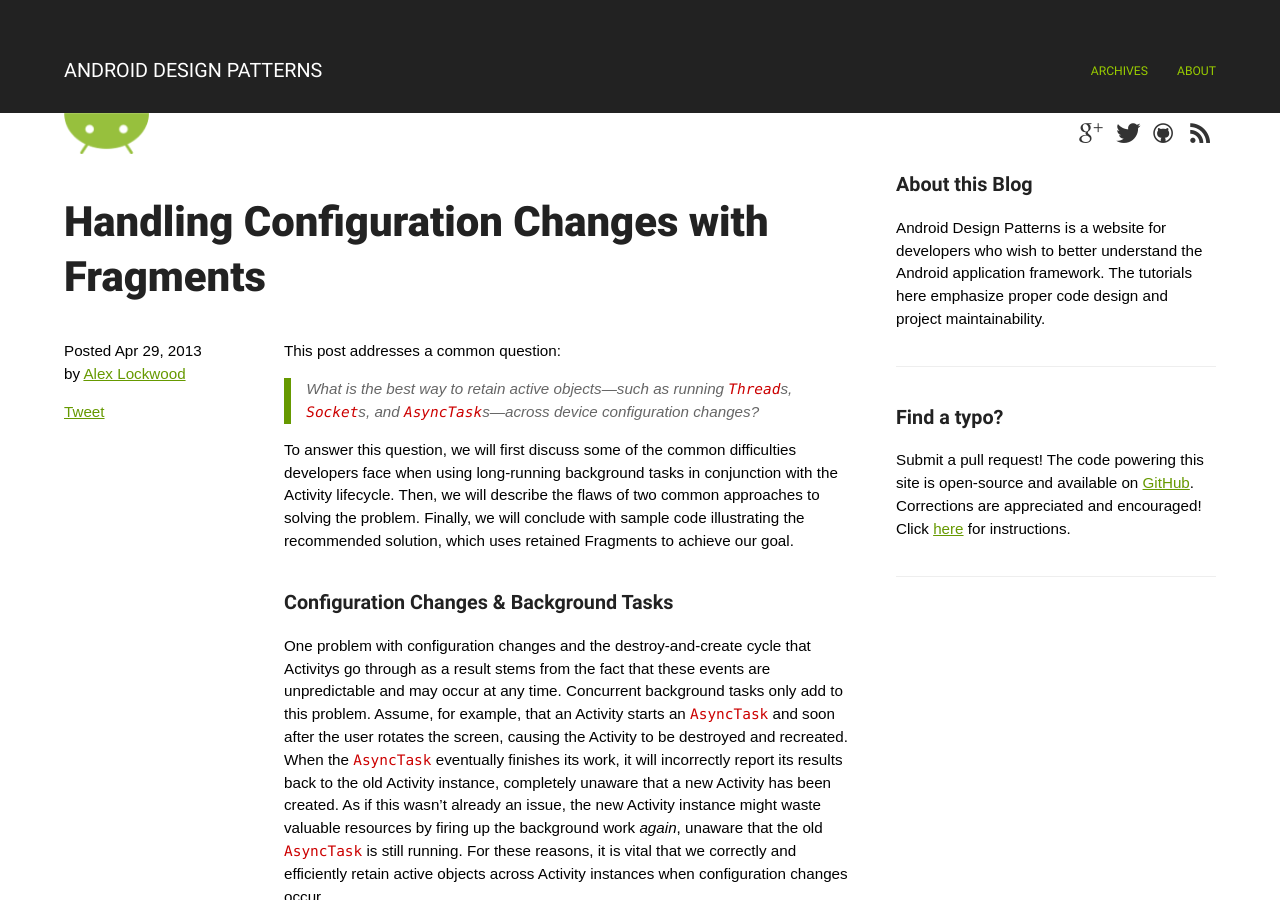
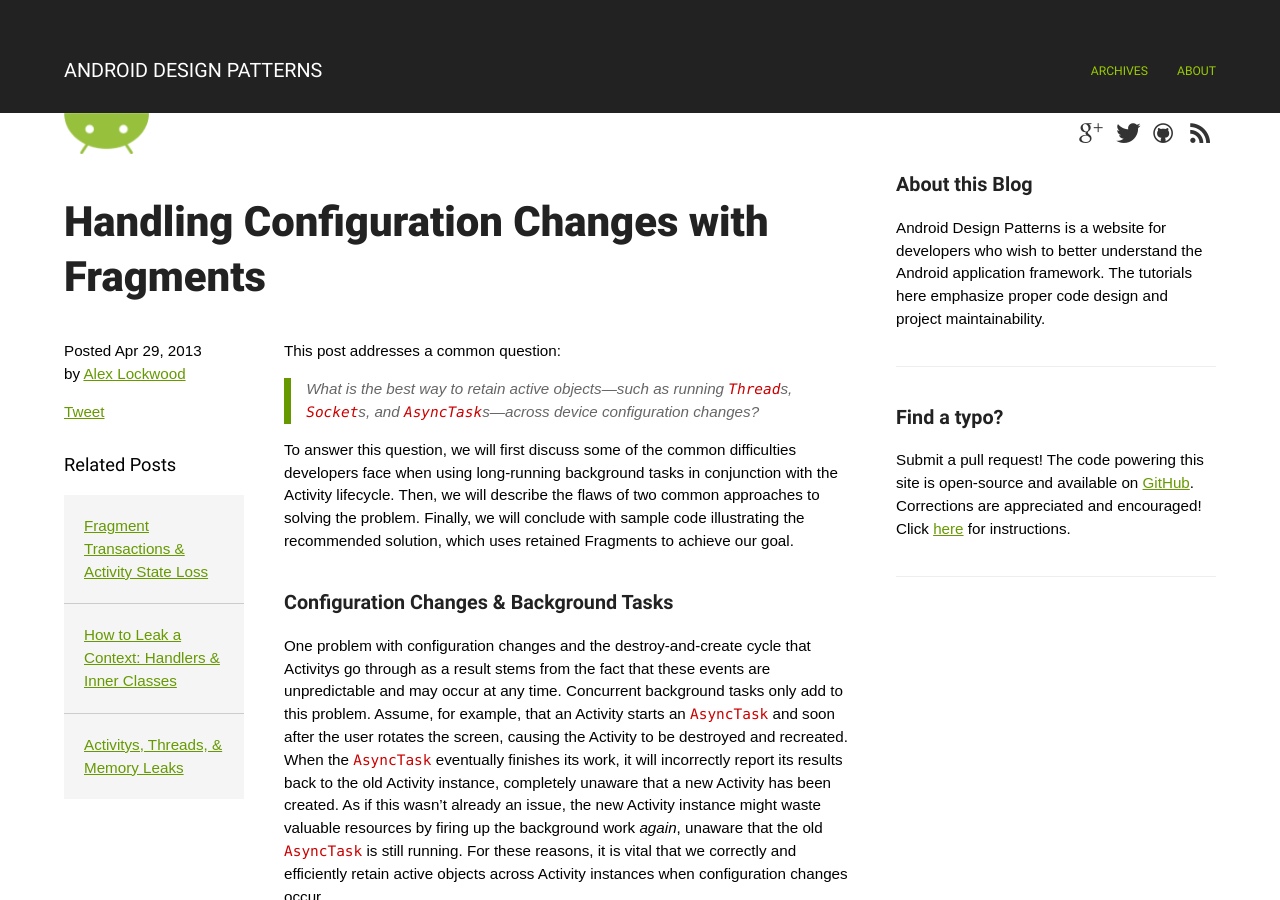
Before and after one commit to alexjlockwood/AndroidDesignPatterns, a Jekyll site: the page built from _posts/2013-04-29-handling-config-changes-with-fragments.md, in a window 1280 px wide and 900 px high. Built offline with Jekyll 4.4.1, drawn with Linux system fonts in a browser that asks for light colours; some web fonts are replaced; Markdown is read by kramdown in place of the engine named in the settings; comment, search, counter and statistics services are not loaded.

Commit message:
Added related posts for handling config changes post

```diff
--- a/_posts/2013-04-29-handling-config-changes-with-fragments.md
+++ b/_posts/2013-04-29-handling-config-changes-with-fragments.md
@@ -3,6 +3,9 @@ layout: post
 title: 'Handling Configuration Changes with Fragments'
 date: 2013-04-29
 permalink: /2013/04/retaining-objects-across-config-changes.html
+related: ['/2013/08/fragment-transaction-commit-state-loss.html',
+          '/2013/01/inner-class-handler-memory-leak.html',
+          '/2013/04/activitys-threads-memory-leaks.html']
 thumbnails: ['/assets/images/posts/2013/04/29/worker-fragments-screenshot.png']
 ---
 This post addresses a common question:
```
